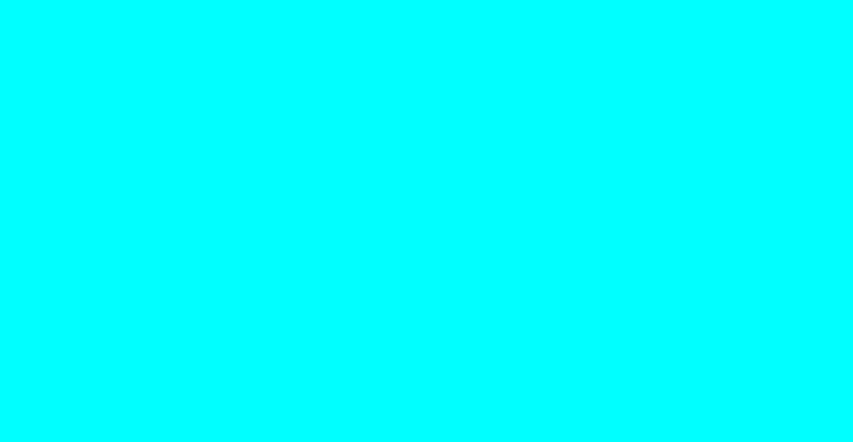
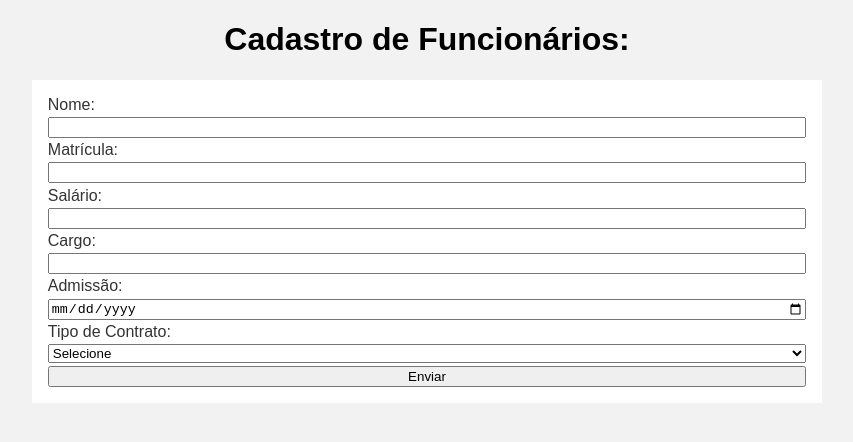
Before and after one commit to lucas7araujo/CadastroFuncionarios, a plain HTML site: page public/Index.html in a window 1280 px wide. Shown: the whole page, without its empty margins (213-1066 px from the left). Drawn offline with Linux system fonts and the light colour scheme.

Commit message:
Estrutura inicial do Formulário + css | Método: POST

```diff
--- a/public/Index.html
+++ b/public/Index.html
@@ -1,12 +1,54 @@
 <!DOCTYPE html>
-<html lang="en">
+<html lang="pt-br">
+
 <head>
     <meta charset="UTF-8">
     <meta name="viewport" content="width=device-width, initial-scale=1.0">
-    <title>Document</title>
+    <title>Tela Inicial</title>
     <link rel="stylesheet" href="css/styles.css">
 </head>
+
 <body>
 
+    <header class="navbar"></header>
+
+    <main class="main">
+
+        <h1 class="cadastro_titulo">Cadastro de Funcionários:</h1>
+
+        <form action="/cadastrar" class="formulario_cadastro" method="post">
+
+            <label for="nome">Nome: </label>
+            <input type="text" id="nome" name="nome" required>
+
+            <label for="matricula">Matrícula: </label>
+            <input type="text" id="matricula" name="matricula" required>
+
+            <label for="salario">Salário: </label>
+            <input type="text" id="salario" name="salario" required>
+
+            <label for="cargo">Cargo: </label>
+            <input type="text" id="cargo" name="cargo" required>
+
+            <label for="admissao">Admissão: </label>
+            <input type="date" id="admissao" name="admissao" required>
+
+            <label for="contrato">Tipo de Contrato:</label>
+            <select id="contrato" name="contrato" required>
+                <option value="">Selecione</option>
+                <option value="estagio">Estágio</option>
+                <option value="experiencia">Experiência</option>
+                <option value="contrato">Contrato</option>
+                <option value="clt">CLT</option>
+            </select>
+
+            <button type="submit">Enviar</button>
+
+        </form>
+
+
+    </main>
+
 </body>
+
 </html>
--- a/public/css/styles.css
+++ b/public/css/styles.css
@@ -1,3 +1,20 @@
 body{
-    background-color: aqua;
+    background-color: #f2f2f2;
 }
+
+.cadastro_titulo{
+    font-family: sans-serif;
+    text-align: center;
+}
+
+.formulario_cadastro{
+    font-family: sans-serif;
+    color: #333333;
+    background-color: #ffffff;
+    padding: 1rem;
+    margin: 0 auto;
+    display: flex;
+    flex-direction: column;
+    width: 60%;
+    gap: 0.2rem;
+}
```
